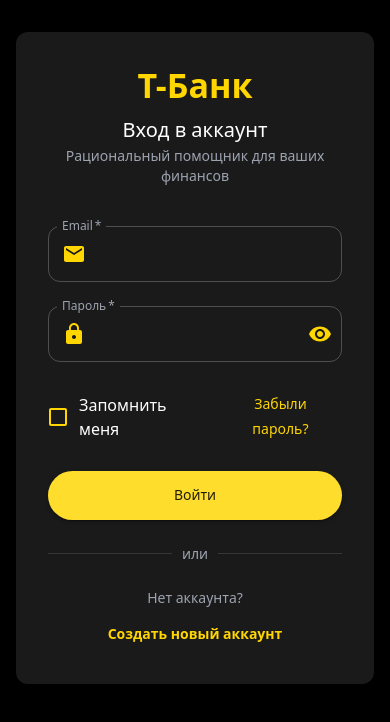
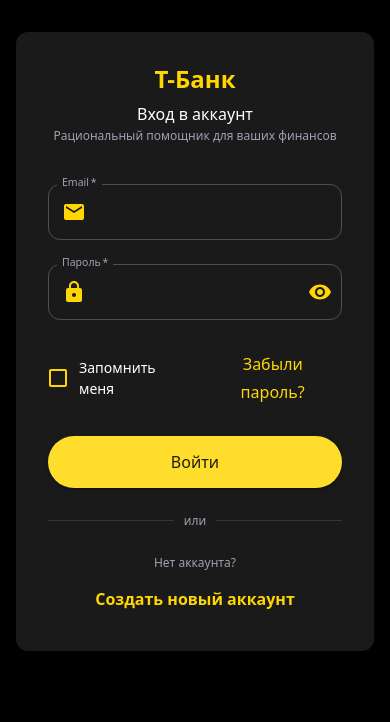
Before and after one commit to PirojochecGG/hakTbank, a React (Vite) app in the folder web/: page /login in a window 390 px wide. Shown: the top 722 px of the page. Built offline with nearby package versions, Linux system fonts and the light colour scheme; no server answers.

Commit message:
fix trashbox

```diff
--- a/web/index.html
+++ b/web/index.html
@@ -2,7 +2,11 @@
 <html lang="ru">
   <head>
     <meta charset="UTF-8" />
-    <meta name="viewport" content="width=device-width, initial-scale=1.0" />
+    <meta name="viewport" content="width=device-width, initial-scale=1.0, viewport-fit=cover" />
+    <meta name="theme-color" content="#000000" />
+    <meta name="apple-mobile-web-app-capable" content="yes" />
+    <meta name="apple-mobile-web-app-status-bar-style" content="black-translucent" />
+    <meta name="apple-mobile-web-app-title" content="T-Bank" />
     <title>Рациональный ассистент Т Банк</title>
   </head>
   <body>
--- a/web/src/components/Layout.tsx
+++ b/web/src/components/Layout.tsx
@@ -1,4 +1,4 @@
-import { type ReactNode } from "react";
+import { type ReactNode, useState } from "react";
 import {
   Avatar,
   Box,
@@ -11,10 +11,13 @@
   ListItemText,
   Stack,
   Typography,
+  IconButton,
 } from "@mui/material";
 import PersonOutlineIcon from "@mui/icons-material/PersonOutline";
 import ChatBubbleOutlineIcon from "@mui/icons-material/ChatBubbleOutline";
 import LogoutIcon from "@mui/icons-material/Logout";
+import MenuIcon from "@mui/icons-material/Menu";
+import CloseIcon from "@mui/icons-material/Close";
 import { NavLink, useNavigate, useLocation } from "react-router-dom";
 import { useAuth } from "../context/AuthContext";
 
@@ -28,10 +31,15 @@
   const navigate = useNavigate();
   const location = useLocation();
   const { token, user, logout } = useAuth();
+  const [mobileMenuOpen, setMobileMenuOpen] = useState(false);
 
   const handleLogout = () => {
     logout();
     navigate("/login", { replace: true });
+  };
+
+  const handleMobileMenuClose = () => {
+    setMobileMenuOpen(false);
   };
 
   const userInitial = user?.nickname?.[0] || user?.email?.[0] || "?";
@@ -40,29 +48,46 @@
   return (
     <Box
       sx={{
-        display: "block",
+        display: "flex",
         minHeight: "100vh",
         bgcolor: "background.default",
+        flexDirection: { xs: "column", md: "row" },
       }}
     >
-      {/* Основной контент. Делаем отступ справа под фиксированный Drawer */}
+      {/* Основной контент */}
       <Box
         component="main"
         sx={{
+          flex: 1,
           minHeight: "100vh",
-          mr: { xs: 0, md: isAuthPage ? 0 : `${drawerWidth}px` },
+          pb: { xs: isAuthPage ? 0 : 0, md: 0 },
           p: { xs: 2, md: 3 },
+          overflowY: "auto",
         }}
       >
+        {/* Мобильная кнопка меню */}
+        {!isAuthPage && (
+          <IconButton
+            sx={{
+              display: { xs: "flex", md: "none" },
+              mb: 2,
+              color: "primary.main",
+            }}
+            onClick={() => setMobileMenuOpen(true)}
+          >
+            <MenuIcon />
+          </IconButton>
+        )}
         {children}
       </Box>
 
-      {/* Фиксированное правое меню, без своего скролла */}
+      {/* Desktop Drawer (постоянный на больших экранах) */}
       {!isAuthPage && (
         <Drawer
           variant="permanent"
           anchor="right"
           sx={{
+            display: { xs: "none", md: "block" },
             width: drawerWidth,
             flexShrink: 0,
             "& .MuiDrawer-paper": {
@@ -74,7 +99,7 @@
               right: 0,
               top: 0,
               bottom: 0,
-            overflow: "hidden", // отключаем внутренний скролл
+              overflow: "hidden",
               display: "flex",
               flexDirection: "column",
               justifyContent: "space-between",
@@ -82,6 +107,82 @@
             },
           }}
         >
+          <DrawerContent
+            token={token}
+            user={user}
+            userInitial={userInitial}
+            onLogout={handleLogout}
+            onNavigate={() => {}}
+          />
+        </Drawer>
+      )}
+
+      {/* Mobile Drawer (модальный на мобильных) */}
+      {!isAuthPage && (
+        <Drawer
+          variant="temporary"
+          anchor="right"
+          open={mobileMenuOpen}
+          onClose={handleMobileMenuClose}
+          sx={{
+            display: { xs: "block", md: "none" },
+            "& .MuiDrawer-paper": {
+              width: "100%",
+              maxWidth: 300,
+              boxSizing: "border-box",
+              bgcolor: "background.paper",
+              borderLeft: "1px solid rgba(255,255,255,0.08)",
+              overflow: "auto",
+              display: "flex",
+              flexDirection: "column",
+              justifyContent: "space-between",
+              p: 2,
+            },
+          }}
+        >
+          <Box>
+            <IconButton
+              sx={{
+                alignSelf: "flex-start",
+                mb: 1,
+                color: "primary.main",
+              }}
+              onClick={handleMobileMenuClose}
+            >
+              <CloseIcon />
+            </IconButton>
+            <DrawerContent
+              token={token}
+              user={user}
+              userInitial={userInitial}
+              onLogout={handleLogout}
+              onNavigate={handleMobileMenuClose}
+            />
+          </Box>
+        </Drawer>
+      )}
+    </Box>
+  );
+}
+
+// Компонент для содержимого drawer
+interface DrawerContentProps {
+  token: string | null;
+  user: { nickname?: string; email?: string } | null;
+  userInitial: string;
+  onLogout: () => void;
+  onNavigate: () => void;
+}
+
+function DrawerContent({
+  token,
+  user,
+  userInitial,
+  onLogout,
+  onNavigate,
+}: DrawerContentProps) {
+  return (
+    <>
       <Box>
         <Box sx={{ mb: 2 }}>
           <Typography variant="h6" sx={{ fontWeight: 700 }}>
@@ -98,6 +199,7 @@
           <ListItemButton
             component={NavLink}
             to="/user/profile"
+            onClick={onNavigate}
             sx={{
               borderRadius: 2,
               mb: 1,
@@ -121,6 +223,7 @@
           <ListItemButton
             component={NavLink}
             to="/chat"
+            onClick={onNavigate}
             sx={{
               borderRadius: 2,
               opacity: token ? 1 : 0.6,
@@ -150,11 +253,11 @@
               <Avatar sx={{ bgcolor: "primary.main", color: "black" }}>
                 {userInitial}
               </Avatar>
-                <Box>
-                  <Typography variant="subtitle2">
+              <Box sx={{ minWidth: 0 }}>
+                <Typography variant="subtitle2" noWrap>
                   {user?.nickname || "Пользователь"}
                 </Typography>
-                  <Typography variant="body2" color="text.secondary">
+                <Typography variant="body2" color="text.secondary" noWrap>
                   {user?.email}
                 </Typography>
               </Box>
@@ -163,15 +266,16 @@
             <Button
               variant="outlined"
               color="inherit"
-                onClick={handleLogout}
+              onClick={onLogout}
               startIcon={<LogoutIcon />}
+              fullWidth
             >
               Выйти
             </Button>
           </Stack>
         ) : (
           <Stack spacing={1}>
-              <Button component={NavLink} to="/login" variant="contained">
+            <Button component={NavLink} to="/login" variant="contained" fullWidth>
               Войти
             </Button>
             <Button
@@ -179,18 +283,17 @@
               to="/register"
               variant="outlined"
               color="inherit"
+              fullWidth
             >
               Регистрация
             </Button>
           </Stack>
         )}
-          <Divider sx={{ mt: 2, mb: 1 }} />{" "}
+        <Divider sx={{ mt: 2, mb: 1 }} />
         <Typography variant="caption" color="text.secondary">
           Сделано для хакатона T-Bank.
         </Typography>
       </Box>
-      </Drawer>
-      )}
-    </Box>
+    </>
   );
 }
--- a/web/src/index.css
+++ b/web/src/index.css
@@ -10,11 +10,30 @@
   margin: 0;
   padding: 0;
   height: 100%;
+  width: 100%;
 }
 
 /* Говорим браузеру, что у нас тёмная тема, чтобы дефолтные элементы (в т.ч. скроллбар) были тёмные */
 html {
   color-scheme: dark;
+  -webkit-font-smoothing: antialiased;
+  -moz-osx-font-smoothing: grayscale;
+}
+
+body {
+  -webkit-touch-callout: none;
+  -webkit-user-select: none;
+  user-select: none;
+}
+
+/* Запрещаем масштабирование на мобильных */
+input,
+textarea,
+select,
+button {
+  font-size: 16px;
+  -webkit-user-select: text;
+  user-select: text;
 }
 
 /* Firefox: скролл цвета меню на тёмном фоне */
@@ -54,3 +73,19 @@
 input[type="number"] {
   -moz-appearance: textfield;
 }
+
+/* Мобильная адаптация */
+@media (max-width: 600px) {
+  html,
+  body,
+  #root {
+    font-size: 16px;
+  }
+
+  input,
+  textarea,
+  select,
+  button {
+    font-size: 16px !important;
+  }
+}
--- a/web/src/theme.ts
+++ b/web/src/theme.ts
@@ -21,6 +21,18 @@
   typography: {
     fontFamily:
       'system-ui, -apple-system, BlinkMacSystemFont, "Segoe UI", sans-serif',
+    h4: {
+      fontSize: "clamp(1.5rem, 5vw, 2.125rem)",
+    },
+    h6: {
+      fontSize: "clamp(1rem, 3vw, 1.25rem)",
+    },
+    body1: {
+      fontSize: "clamp(0.875rem, 2vw, 1rem)",
+    },
+    body2: {
+      fontSize: "clamp(0.75rem, 1.5vw, 0.875rem)",
+    },
   },
   components: {
     MuiButton: {
@@ -28,6 +40,11 @@
         root: {
           textTransform: "none",
           borderRadius: 999,
+          minHeight: "44px",
+          "@media (max-width: 600px)": {
+            minHeight: "40px",
+            fontSize: "0.875rem",
+          },
         },
       },
     },
@@ -38,5 +55,24 @@
         },
       },
     },
+    MuiTextField: {
+      styleOverrides: {
+        root: {
+          "& .MuiInputBase-root": {
+            fontSize: "clamp(0.875rem, 2vw, 1rem)",
+          },
+        },
+      },
+    },
+    MuiGrid: {
+      styleOverrides: {
+        root: {
+          "@media (max-width: 600px)": {
+            paddingLeft: 0,
+            paddingRight: 0,
+          },
+        },
+      },
+    },
   },
 });
```
Also changed, not shown: web/src/pages/ProfilePage.tsx (+38 -17 lines). Lines whose indentation alone changed are shown as unchanged.
